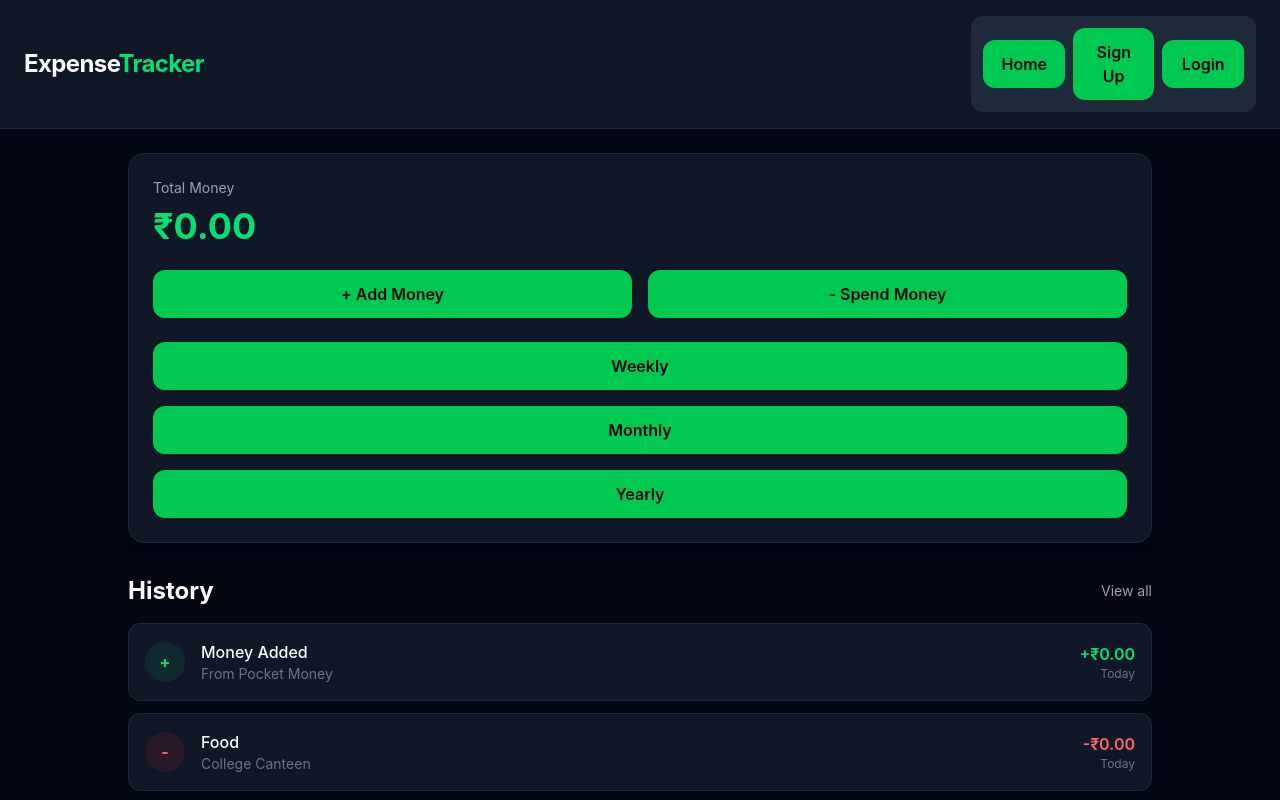
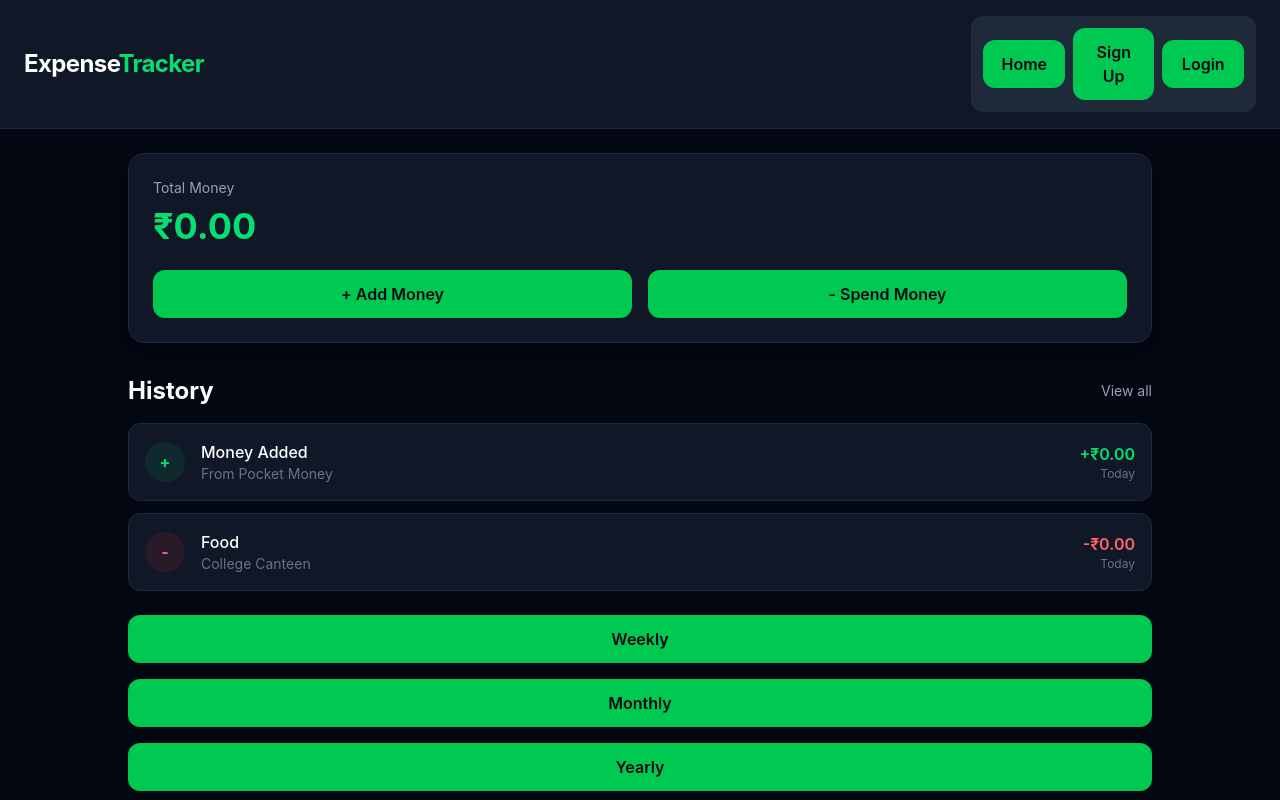
Before and after one commit to hiteshbhatnager/expense-tracker, a React (Vite) app: page / in a window 1280 px wide. Shown: the top 800 px of the page. Built offline with nearby package versions, Linux system fonts and the light colour scheme; no server answers.

Commit message:
fixed login logout bugs

```diff
--- a/src/pages/home.jsx
+++ b/src/pages/home.jsx
@@ -1,9 +1,22 @@
 import React from "react";
 import Button from "../components/button";
+import authservice from '../appwrite/auth'
+import { useSelector } from "react-redux";
 
 function Home() {
+
+    const user = useSelector((state) => state.auth.user)
+
     return (
         <main className="min-h-screen bg-gray-950 text-white p-6">
+
+            {
+                user ? (
+                    <p className="p-9 mx-19">Hi {user?.name?.toUpperCase()} track you expense</p>
+                ) : (
+                    ""
+                )
+            }
 
             {/* Balance */}
             <section className="
@@ -42,22 +55,6 @@ function Home() {
                     />
 
                 </div >
-                <div className="flex gap-4 mt-6 flex-col">
-                    <Button
-                        text="Weekly"
-                        onClick={() => navigate("/weekly")}
-                    />
-
-                    <Button
-                        text="Monthly"
-                        onClick={() => navigate("/monthly")}
-                    />
-
-                    <Button
-                        text="Yearly"
-                        onClick={() => navigate("/yearly")}
-                    />
-                </div>
 
             </section>
 
@@ -208,6 +205,23 @@ function Home() {
 
                 </div>
 
+                <div className="flex gap-4 mt-6 flex-col">
+                    <Button
+                        text="Weekly"
+                        onClick={() => navigate("/weekly")}
+                    />
+
+                    <Button
+                        text="Monthly"
+                        onClick={() => navigate("/monthly")}
+                    />
+
+                    <Button
+                        text="Yearly"
+                        onClick={() => navigate("/yearly")}
+                    />
+                </div>
+
             </section>
 
         </main>
--- a/src/pages/signup.jsx
+++ b/src/pages/signup.jsx
@@ -3,10 +3,13 @@ import { Link, useNavigate } from "react-router-dom";
 import Input from "../components/input";
 import Button from "../components/button";
 import authService from "../appwrite/auth";
+import { useDispatch } from "react-redux";
+import { login } from '../context/authslice'
 
 function Signup() {
 
     const navigate = useNavigate();
+    const dispatch = useDispatch()
 
     const [form, setForm] = useState({
         name: "",
@@ -31,7 +34,8 @@ function Signup() {
             setError("");
             setLoading(true);
 
-            await authService.signup(form);
+            const user = await authService.signup(form);
+            dispatch(login(user))
 
             navigate("/");
 
```
Also changed, not shown: 1 other file (tests, documents, lock files or other folders).
